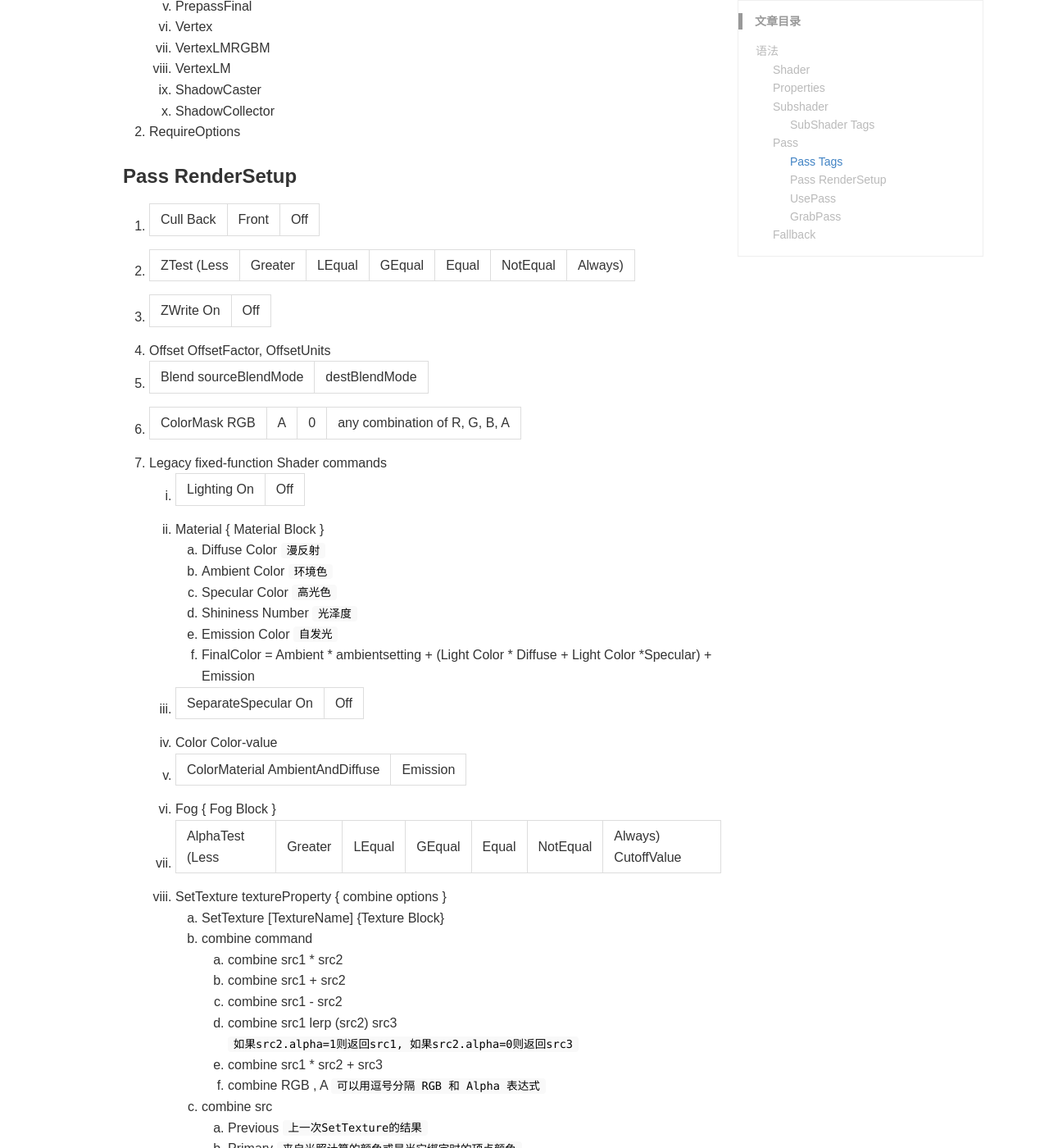
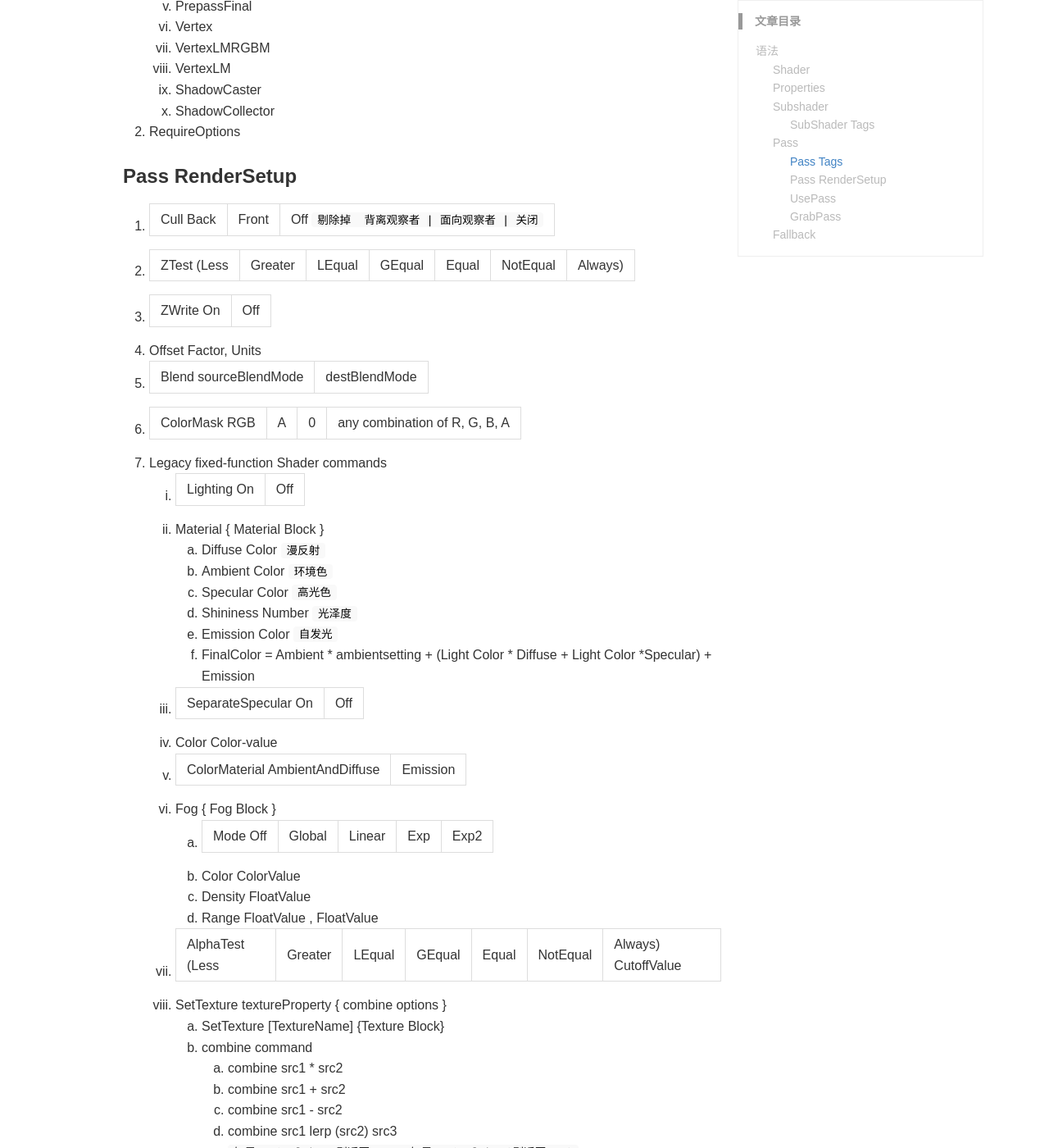
Before and after one commit to CodeZeg/codezeg.github.io, a Jekyll site: the page built from _wiki/shaderlab.md, in a window 1280 px wide and 1400 px high, scrolled down 1745 px. Shown: the whole window at 82% size. Built offline with Jekyll 4.4.1, drawn with Linux system fonts in a browser that asks for light colours; comment, search, counter and statistics services are not loaded.

Commit message:
shader lab

```diff
--- a/_wiki/shaderlab.md
+++ b/_wiki/shaderlab.md
@@ -70,11 +70,11 @@ keywords: shader, unity
 
 ### Pass RenderSetup
 
-1. Cull Back | Front | Off
+1. Cull Back | Front | Off          `剔除掉  背离观察者 | 面向观察者 | 关闭`
 1. ZTest (Less | Greater | LEqual | GEqual | Equal | NotEqual | Always)
 1. ZWrite On | Off
-1. Offset OffsetFactor, OffsetUnits
-1. Blend sourceBlendMode|destBlendMode
+1. Offset Factor, Units
+1. Blend sourceBlendMode | destBlendMode
 1. ColorMask RGB | A | 0 | any combination of R, G, B, A
 1. Legacy fixed-function Shader commands
     1. Lighting On | Off
@@ -89,6 +89,10 @@ keywords: shader, unity
     1. Color Color-value
     1. ColorMaterial AmbientAndDiffuse | Emission
     1. Fog { Fog Block }
+        1. Mode Off | Global | Linear | Exp | Exp2
+        1. Color ColorValue
+        1. Density FloatValue
+        1. Range FloatValue , FloatValue
     1. AlphaTest (Less | Greater | LEqual | GEqual | Equal | NotEqual | Always) CutoffValue
     1. SetTexture textureProperty { combine options }
         1. SetTexture [TextureName] {Texture Block}
```
